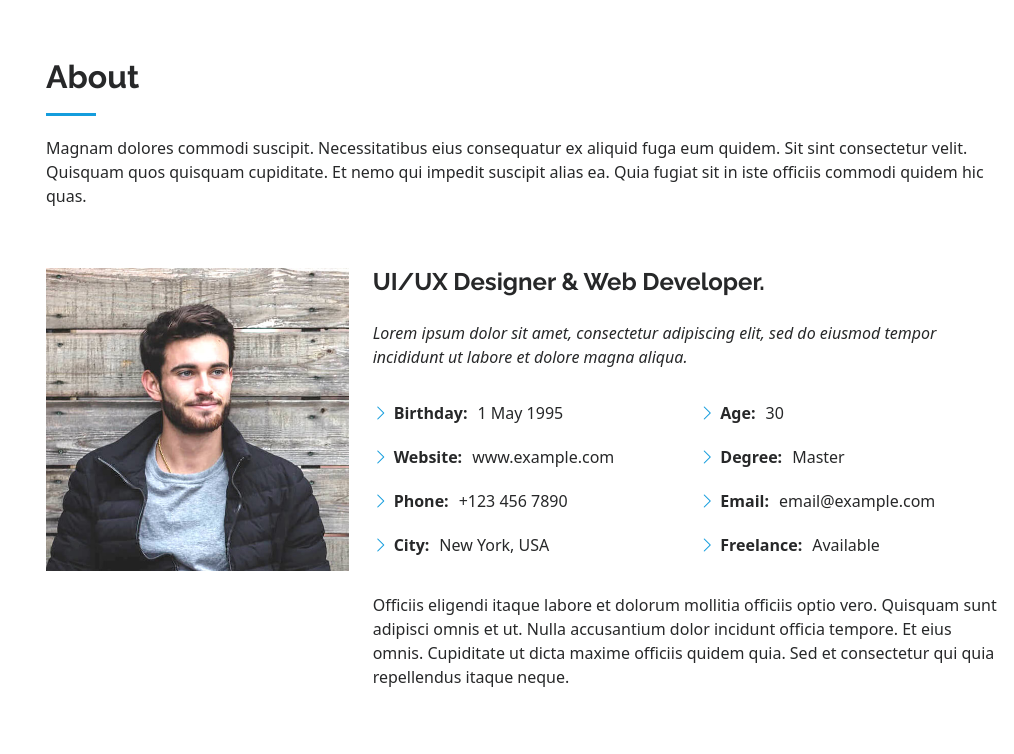
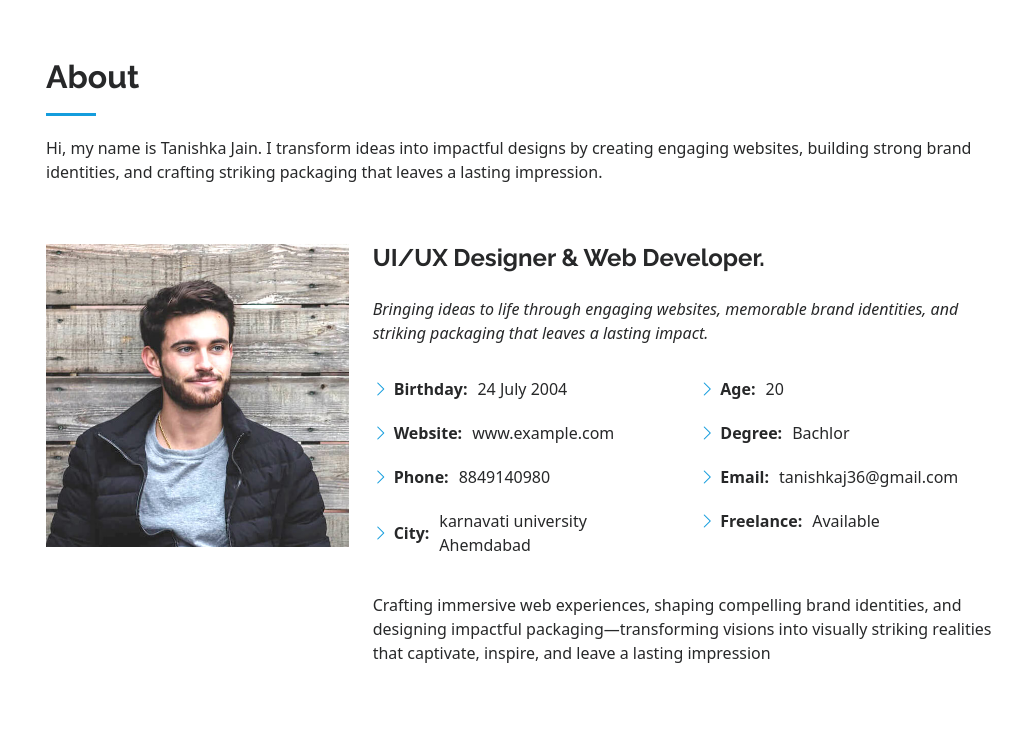
Before and after one commit to dityan12/fun, a plain HTML site: page index.html in a window 1280 px wide. Shown: the part 802-1556 px from the top of the page, without its empty margins (266-1280 px from the left). Drawn offline with nearby package versions, Linux system fonts and the light colour scheme.

Commit message:
minor Changes

```diff
--- a/index.html
+++ b/index.html
@@ -42,13 +42,13 @@
     <i class="header-toggle d-xl-none bi bi-list"></i>
 
     <div class="profile-img">
-      <img src="Find My Bai.jpg" alt="" class="img-fluid rounded-circle">
+      <img src="logo.jpg" alt="" class="img-fluid rounded-circle">
     </div>
 
     <a href="index.html" class="logo d-flex align-items-center justify-content-center">
       <!-- Uncomment the line below if you also wish to use an image logo -->
       <!-- <img src="assets/img/logo.png" alt=""> -->
-      <h1 class="sitename">Alex Smith</h1>
+      <h1 class="sitename">Tanishka Jain</h1>
     </a>
 
     <div class="social-links text-center">
@@ -97,7 +97,7 @@
       <img src="cold, smooth & tasty..jpg" alt="" data-aos="fade-in" class="">
 
       <div class="container" data-aos="fade-up" data-aos-delay="100">
-        <h2>Alex Smith</h2>
+        <h2>Tanishka Jain</h2>
         <p>I'm <span class="typed" data-typed-items="Designer, Developer, Freelancer, Photographer">Designer</span><span class="typed-cursor typed-cursor--blink" aria-hidden="true"></span><span class="typed-cursor typed-cursor--blink" aria-hidden="true"></span></p>
       </div>
 
@@ -109,7 +109,8 @@
       <!-- Section Title -->
       <div class="container section-title" data-aos="fade-up">
         <h2>About</h2>
-        <p>Magnam dolores commodi suscipit. Necessitatibus eius consequatur ex aliquid fuga eum quidem. Sit sint consectetur velit. Quisquam quos quisquam cupiditate. Et nemo qui impedit suscipit alias ea. Quia fugiat sit in iste officiis commodi quidem hic quas.</p>
+        <p>Hi, my name is Tanishka Jain. I transform ideas into impactful designs by creating engaging websites, building strong brand identities, and crafting striking packaging that leaves a lasting impression.
+        </p>
       </div><!-- End Section Title -->
 
       <div class="container" data-aos="fade-up" data-aos-delay="100">
@@ -121,30 +122,30 @@
           <div class="col-lg-8 content">
             <h2>UI/UX Designer &amp; Web Developer.</h2>
             <p class="fst-italic py-3">
-              Lorem ipsum dolor sit amet, consectetur adipiscing elit, sed do eiusmod tempor incididunt ut labore et dolore
-              magna aliqua.
+              Bringing ideas to life through engaging websites, memorable brand identities, and striking packaging that leaves a lasting impact.
+
             </p>
             <div class="row">
               <div class="col-lg-6">
                 <ul>
-                  <li><i class="bi bi-chevron-right"></i> <strong>Birthday:</strong> <span>1 May 1995</span></li>
+                  <li><i class="bi bi-chevron-right"></i> <strong>Birthday:</strong> <span>24 July 2004</span></li>
                   <li><i class="bi bi-chevron-right"></i> <strong>Website:</strong> <span>www.example.com</span></li>
-                  <li><i class="bi bi-chevron-right"></i> <strong>Phone:</strong> <span>+123 456 7890</span></li>
-                  <li><i class="bi bi-chevron-right"></i> <strong>City:</strong> <span>New York, USA</span></li>
+                  <li><i class="bi bi-chevron-right"></i> <strong>Phone:</strong> <span>8849140980</span></li>
+                  <li><i class="bi bi-chevron-right"></i> <strong>City:</strong> <span>karnavati university Ahemdabad</span></li>
                 </ul>
               </div>
               <div class="col-lg-6">
                 <ul>
-                  <li><i class="bi bi-chevron-right"></i> <strong>Age:</strong> <span>30</span></li>
-                  <li><i class="bi bi-chevron-right"></i> <strong>Degree:</strong> <span>Master</span></li>
-                  <li><i class="bi bi-chevron-right"></i> <strong>Email:</strong> <span>email@example.com</span></li>
+                  <li><i class="bi bi-chevron-right"></i> <strong>Age:</strong> <span>20</span></li>
+                  <li><i class="bi bi-chevron-right"></i> <strong>Degree:</strong> <span>Bachlor</span></li>
+                  <li><i class="bi bi-chevron-right"></i> <strong>Email:</strong> <span>tanishkaj36@gmail.com</span></li>
                   <li><i class="bi bi-chevron-right"></i> <strong>Freelance:</strong> <span>Available</span></li>
                 </ul>
               </div>
             </div>
             <p class="py-3">
-              Officiis eligendi itaque labore et dolorum mollitia officiis optio vero. Quisquam sunt adipisci omnis et ut. Nulla accusantium dolor incidunt officia tempore. Et eius omnis.
-              Cupiditate ut dicta maxime officiis quidem quia. Sed et consectetur qui quia repellendus itaque neque.
+              Crafting immersive web experiences, shaping compelling brand identities, and designing impactful packaging—transforming visions into visually striking realities that captivate, inspire, and leave a lasting impression
+
             </p>
           </div>
         </div>
```
Also changed, not shown: WhatsApp Image 2025-03-18 at 15.05.54_902538d8.jpg (added), logo.jpg (added).
